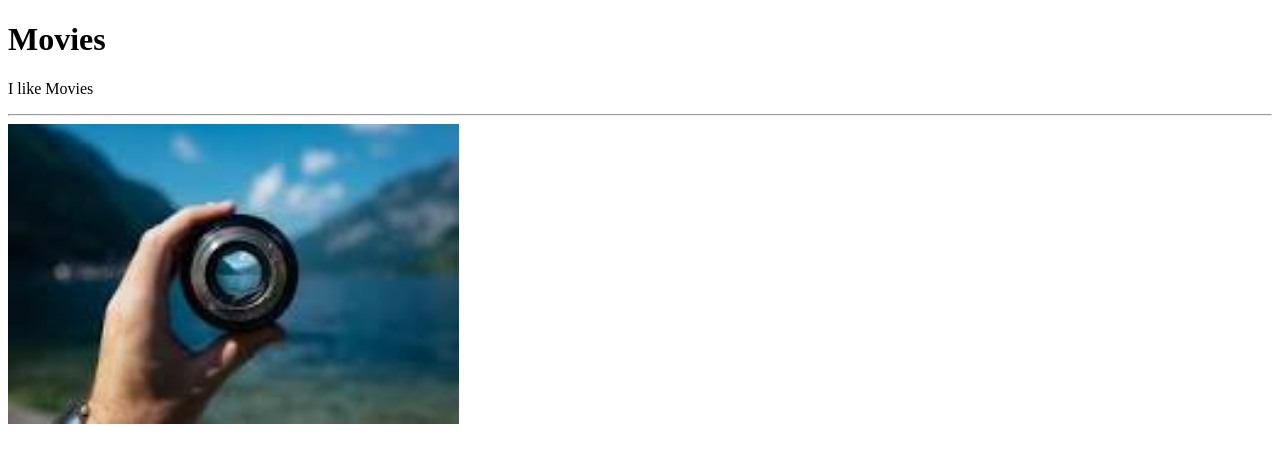
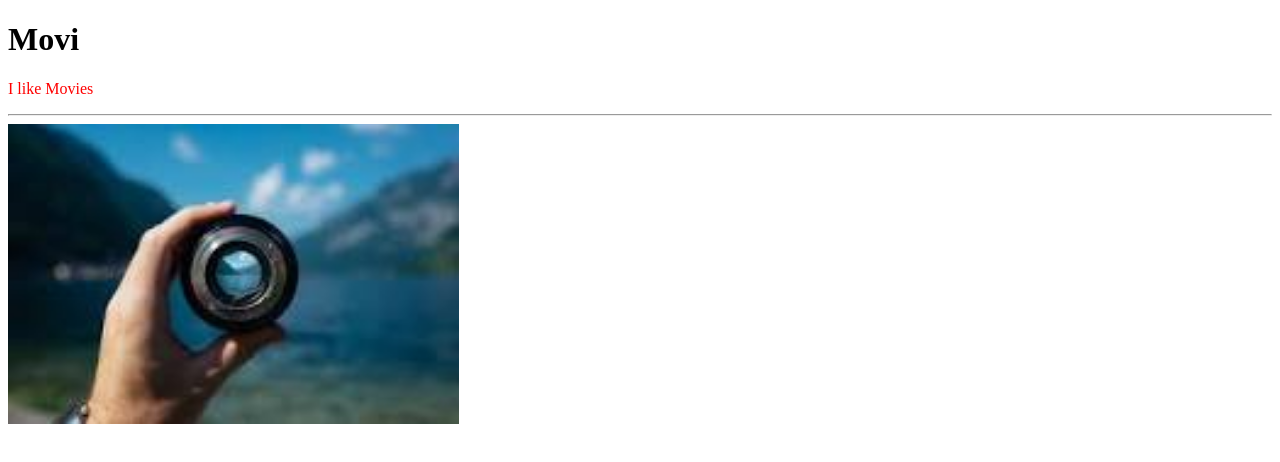
Before and after one commit to iSketchup/website, a plain HTML site: page index.html in a window 1280 px wide. Drawn offline with Linux system fonts and the light colour scheme.

Commit message:
color change  :)

```diff
--- a/index.html
+++ b/index.html
@@ -4,10 +4,10 @@
 </head>
 <body>
     <h1>
-        Movies
+        Movi
     </h1>
-    <p>
-        I like Movies
+    <p
+      style="color:red;"> I like Movies
     </p>
     <hr>
     <img src="image.jpg" alt="200" height="300">
```
